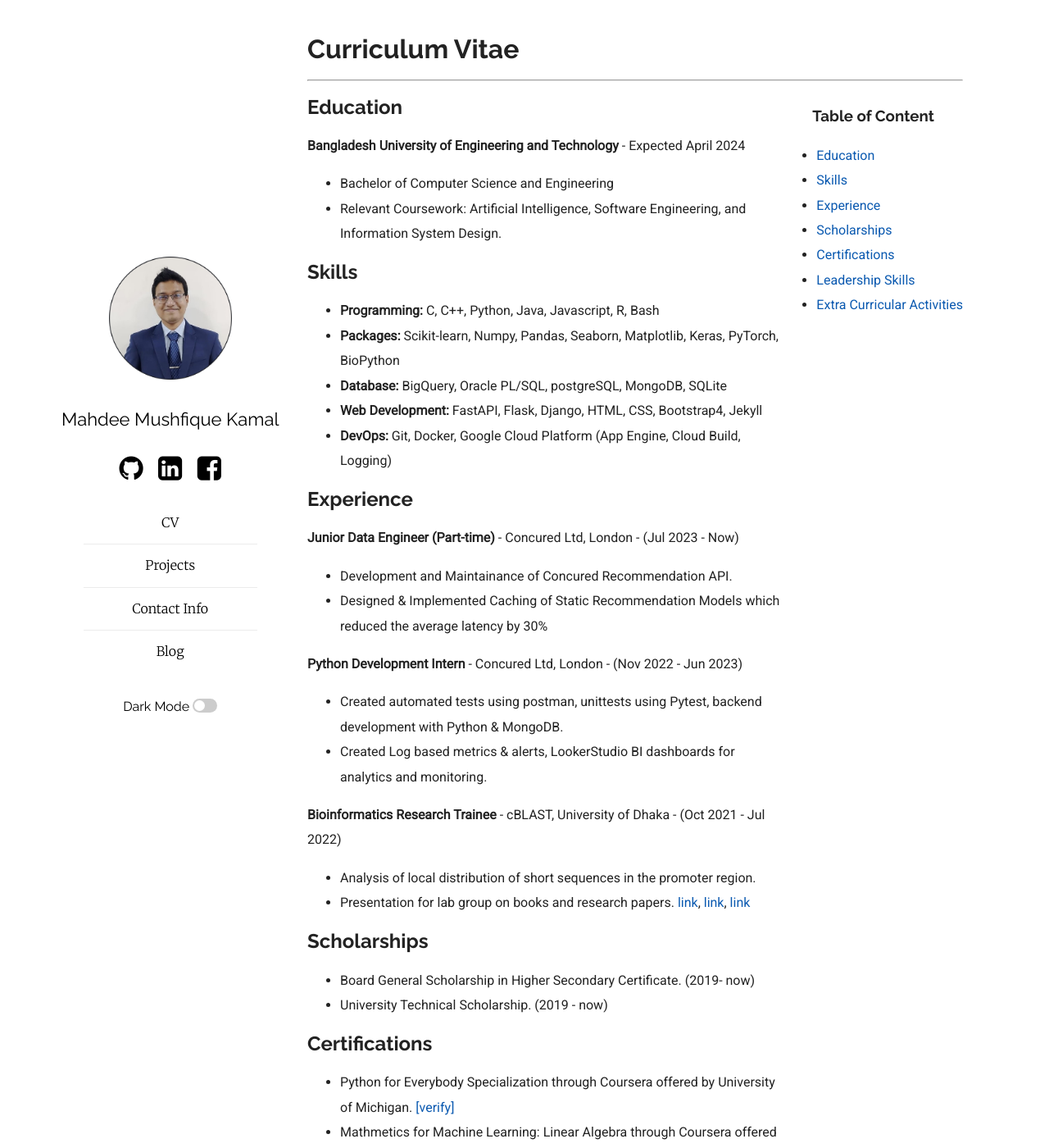
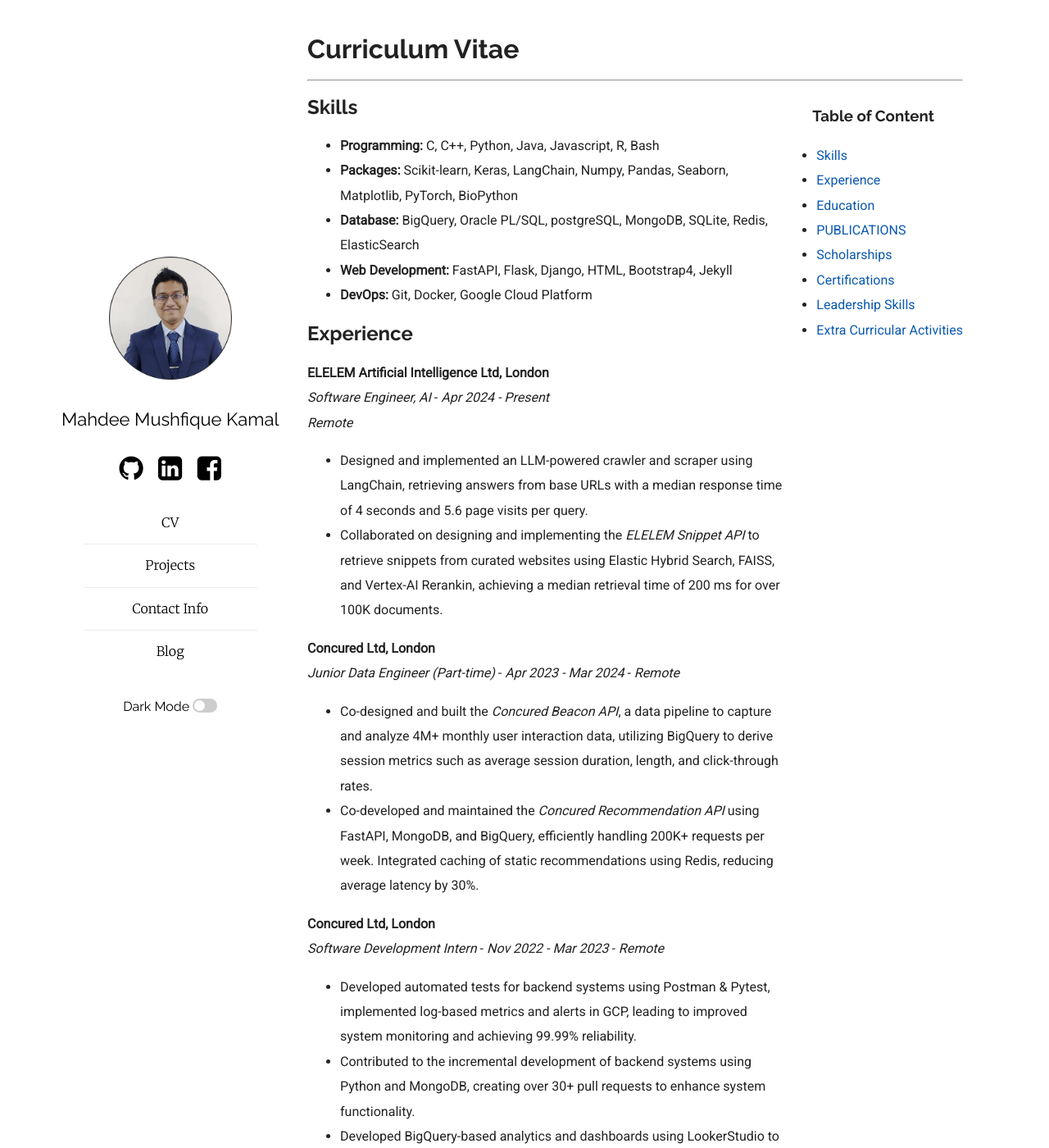
Before and after one commit to MahdeeMushfiqueKamal/MahdeeMushfiqueKamal.github.io, a Jekyll site: the page built from cv.md, in a window 1280 px wide and 1400 px high. Shown: the whole window at 82% size. Built offline with Jekyll 4.4.1, drawn with Linux system fonts in a browser that asks for light colours; some of the changed text lies outside the part shown.

Commit message:
updated cv

```diff
--- a/cv.md
+++ b/cv.md
@@ -4,34 +4,47 @@
 title: Curriculum Vitae
 ---
 
-## Education
-
-**Bangladesh University of Engineering and Technology**  - Expected April 2024
-- Bachelor of Computer Science and Engineering
-- Relevant Coursework: Artificial Intelligence, Software Engineering, and Information System Design.
-
 ## Skills
 
 - **Programming:** C, C++, Python, Java, Javascript, R, Bash
-- **Packages:** Scikit-learn, Numpy, Pandas, Seaborn, Matplotlib, Keras, PyTorch, BioPython
-- **Database:** BigQuery, Oracle PL/SQL, postgreSQL, MongoDB, SQLite
-- **Web Development:** FastAPI, Flask, Django, HTML, CSS, Bootstrap4, Jekyll
-- **DevOps:** Git, Docker, Google Cloud Platform (App Engine, Cloud Build, Logging)
+- **Packages:** Scikit-learn, Keras, LangChain, Numpy, Pandas, Seaborn, Matplotlib, PyTorch, BioPython
+- **Database:** BigQuery, Oracle PL/SQL, postgreSQL, MongoDB, SQLite, Redis, ElasticSearch
+- **Web Development:** FastAPI, Flask, Django, HTML, Bootstrap4, Jekyll
+- **DevOps:** Git, Docker, Google Cloud Platform
 
 ## Experience
 
-**Junior Data Engineer (Part-time)**  -  Concured Ltd, London  - (Jul 2023 - Now)
-- Development and Maintainance of Concured Recommendation API.
-- Designed & Implemented Caching of Static Recommendation Models which reduced the average latency by 30%
+**ELELEM Artificial Intelligence Ltd, London**
+*Software Engineer, AI*  - *Apr 2024 - Present*
+*Remote*
+- Designed and implemented an LLM-powered crawler and scraper using LangChain, retrieving answers from base URLs with a median response time of 4 seconds and 5.6 page visits per query.
+- Collaborated on designing and implementing the *ELELEM Snippet API* to retrieve snippets from curated websites using Elastic Hybrid Search, FAISS, and Vertex-AI Rerankin, achieving a median retrieval time of 200 ms for over 100K documents.
 
-**Python Development Intern**  - Concured Ltd, London - (Nov 2022 - Jun 2023)
+**Concured Ltd, London**
+*Junior Data Engineer (Part-time)* - *Apr 2023 - Mar 2024*  - *Remote*
+- Co-designed and built the *Concured Beacon API*, a data pipeline to capture and analyze 4M+ monthly user interaction data, utilizing BigQuery to derive session metrics such as average session duration, length, and click-through rates.
+- Co-developed and maintained the *Concured Recommendation API* using FastAPI, MongoDB, and BigQuery, efficiently handling 200K+ requests per week. Integrated caching of static recommendations using Redis, reducing average latency by 30%.
 
-- Created automated tests using postman, unittests using Pytest, backend development with Python & MongoDB.
-- Created Log based metrics & alerts, LookerStudio BI dashboards for analytics and monitoring.
+**Concured Ltd, London**
+*Software Development Intern* - *Nov 2022 - Mar 2023* - *Remote*
+- Developed automated tests for backend systems using Postman & Pytest, implemented log-based metrics and alerts in GCP, leading to improved system monitoring and achieving 99.99% reliability.
+- Contributed to the incremental development of backend systems using Python and MongoDB, creating over 30+ pull requests to enhance system functionality.
+- Developed BigQuery-based analytics and dashboards using LookerStudio to evaluate 20+ metrics & machine learning model performance in A/B testing, resulting in enhanced analytics-driven insights.
 
-**Bioinformatics Research Trainee** - cBLAST, University of Dhaka  - (Oct 2021 - Jul 2022)
-- Analysis of local distribution of short sequences in the promoter region.
-- Presentation for lab group on books and research papers. [link](https://docs.google.com/presentation/d/1cgRgFkxMC0ifSaoprxwGTCJImuzxgKYch-3TiM-lZmg/edit?usp=sharing), [link](https://docs.google.com/presentation/d/1hhcyzNmTxiruliO1lukNqMKpxjq_bTeghpVlc6-MwhE/edit?usp=sharing), [link](https://docs.google.com/presentation/d/1gtFcod4zEAMKRNBRE4D2vfSfLAH-auczNQSK73Q96_0/edit?usp=sharing)
+**cBLAST, University of Dhaka**
+*Bioinformatics Research Trainee*  - *Oct 2021 - Feb 2022*
+- Analysis of Local Distribution of Short Sequences (LDSS) in the promoter region using **BioPython**.
+- Differentially Expressed Genes & Metabolomic Pathway Analysis using **Pandas**, **Numpy** and statistical methods.
+
+## Education
+
+**Bangladesh University of Engineering and Technology**  - *Apr 2019 - June 2024*
+- Bachelor of Computer Science and Engineering  - *CGPA: 3.40/4.00*
+- Relevant Coursework: Object Oriented Programming, Data Structure & Algorithm I & II, Algorithm Engineering, Software Engineering, Information System Design.
+
+## PUBLICATIONS
+
+- **Mahdee Mushfique Kamal**, Sujoy Das, and Md. Saidur Rahman. 2024. Generating Scale-Free Caterpillar and Series-Parallel Networks - accepted for publishing in *ICCA 2024: Proceedings of the International Conference on Computing Advancements*.
 
 
 ## Scholarships
```
